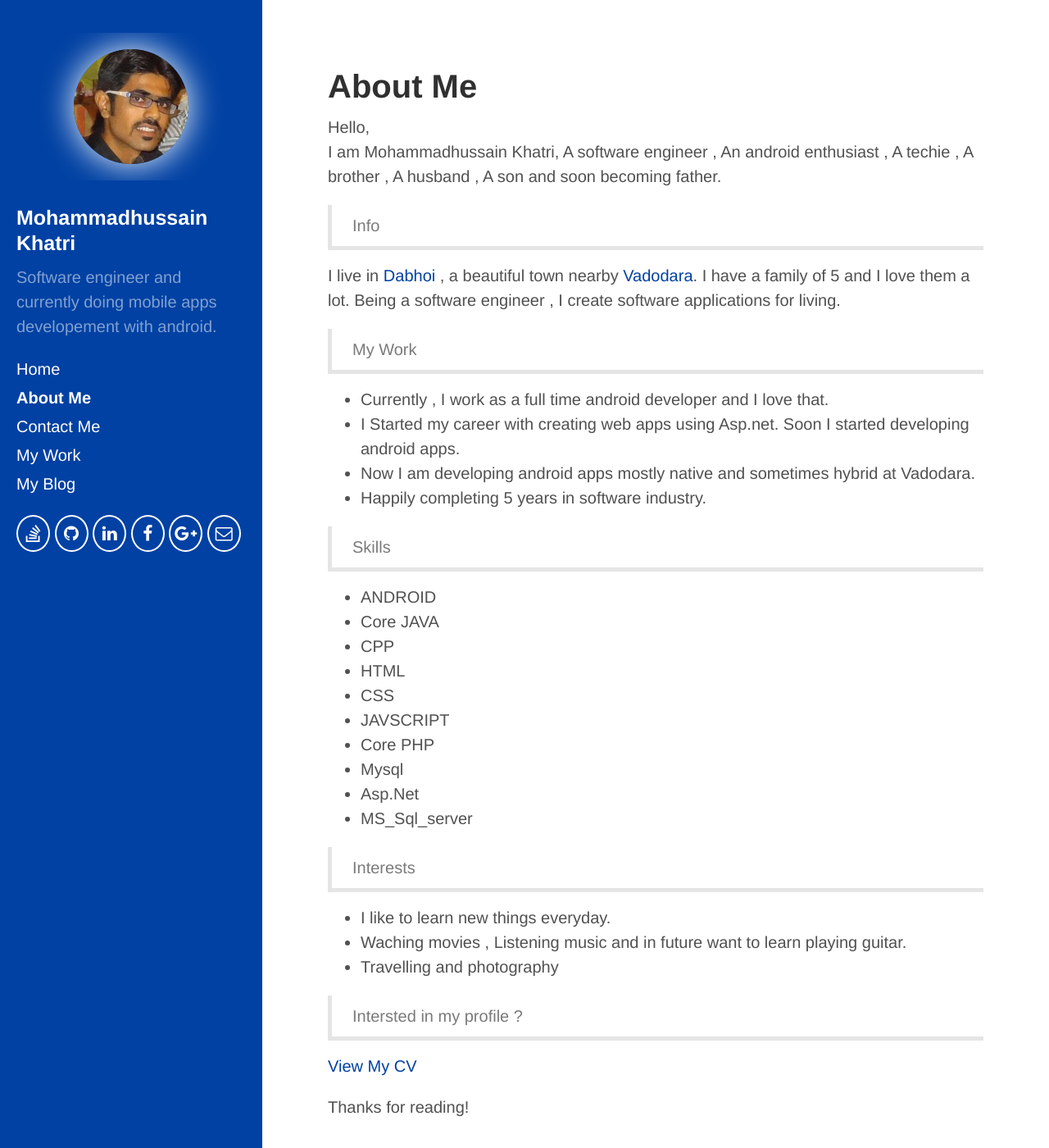
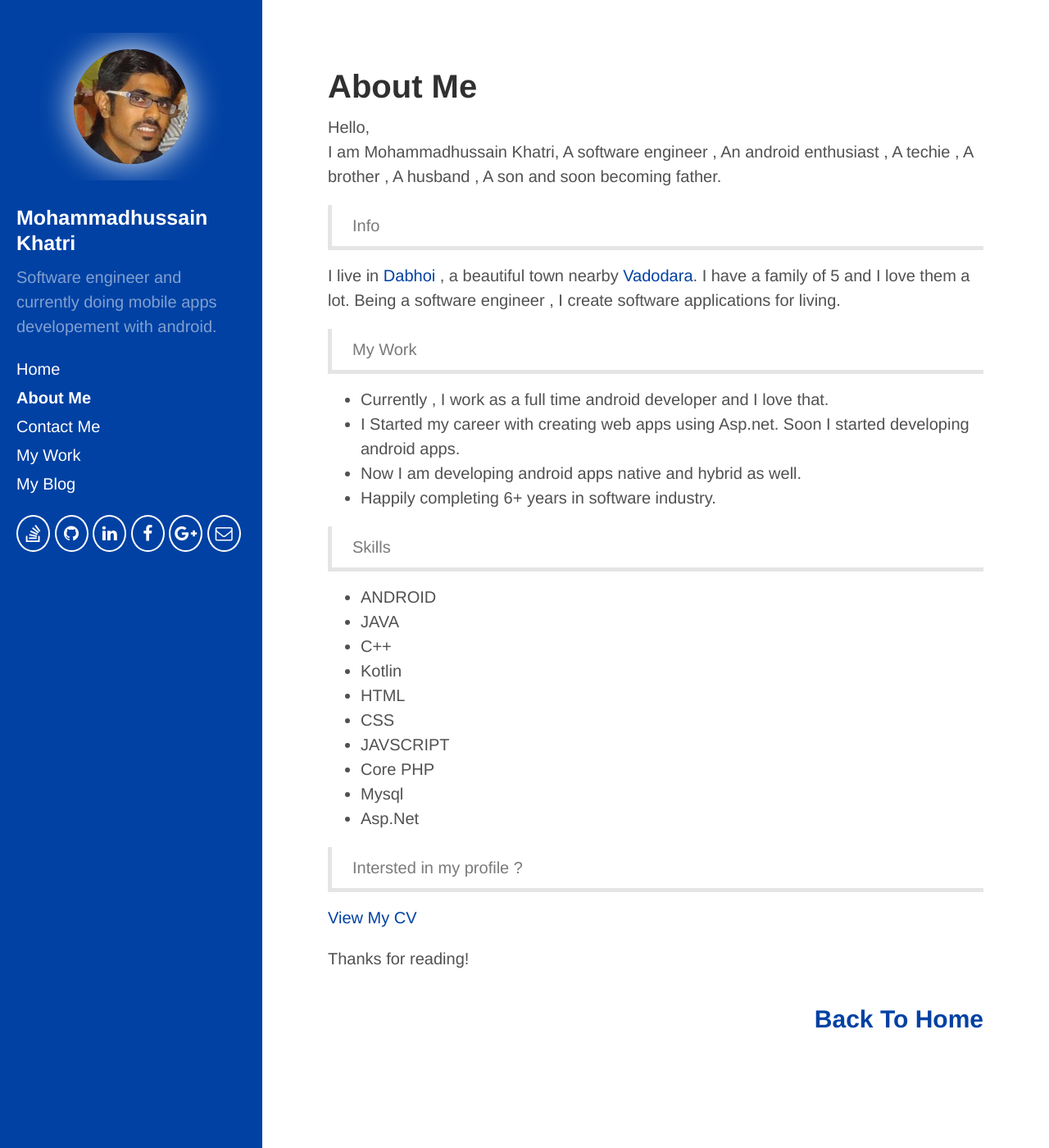
Before and after one commit to mohammadkhatri/mohammadkhatri.github.io, a Jekyll site: the page built from about.md, in a window 1280 px wide and 1400 px high. Shown: the whole window at 82% size. Built offline with Jekyll 4.4.1, drawn with Linux system fonts in a browser that asks for light colours; nearby versions of some CDN libraries; some web fonts are replaced.

Commit message:
update info

```diff
--- a/about.md
+++ b/about.md
@@ -19,31 +19,25 @@
 
  * Currently , I work as a full time android developer and I love that.
  * I Started my career with creating web apps using Asp.net. Soon I started developing android apps.
- * Now I am developing android apps mostly native and sometimes hybrid at Vadodara.
- * Happily completing 5 years in software industry.
+ * Now I am developing android apps native and hybrid as well.
+ * Happily completing 6+ years in software industry.
 
  > Skills
 
 *	ANDROID
-*	Core JAVA
-*   CPP
+*	JAVA
+*   C++
+*   Kotlin
 *	HTML
 *	CSS
 *	JAVSCRIPT
 *	Core PHP
 *	Mysql
 *	Asp.Net
-*	MS_Sql_server
 
-
-> Interests
-
-* I like to learn new things everyday.
-* Waching movies , Listening music and in future want to learn playing guitar.
-* Travelling and photography
 
 > Intersted in my profile ?
 
-<a href="https://drive.google.com/file/d/1RTTU9dP4LzMdBYks9I6K4GUhr3rkt1Jy/view?usp=sharing" target="_blank">View My CV</a>
+<a href="https://drive.google.com/open?id=1Sw-kYlsXiNUeep3DcgvzxYOjLVcSHBgz" target="_blank">View My CV</a>
 
 Thanks for reading!
```
Also changed, not shown: other parts of about.md (+1 -1 lines).
